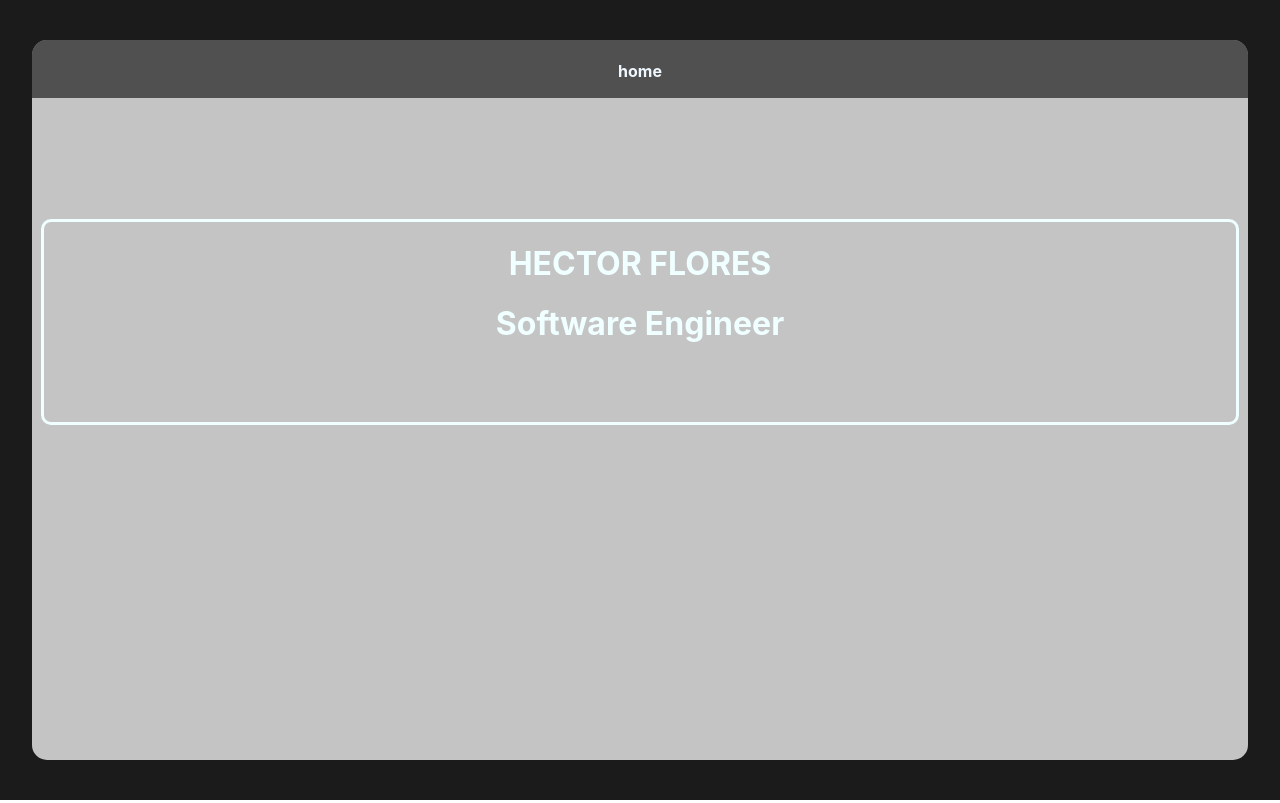
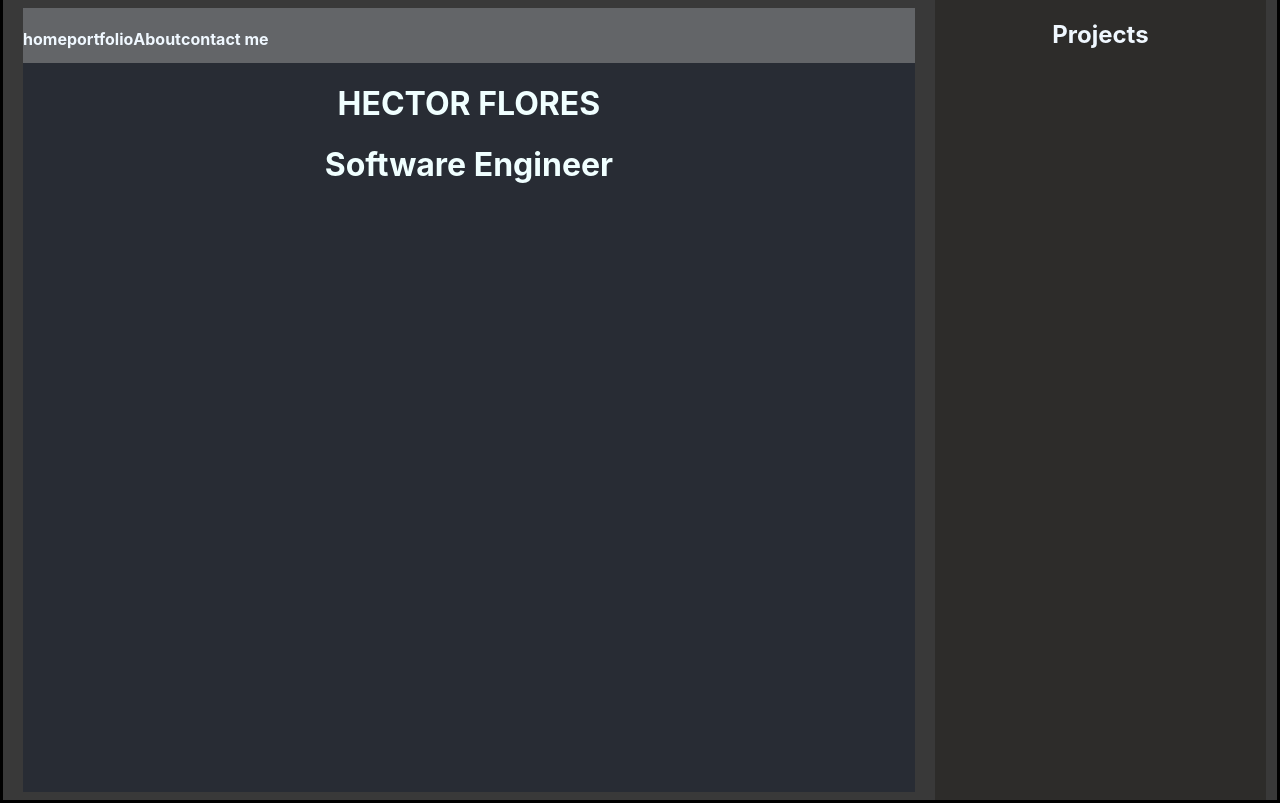
Before and after one commit to hekmaflo/my-portfolio, a React (Create React App) app in the folder my-portfolio/: page / in a window 1280 px wide. Built offline with nearby package versions, Linux system fonts and the light colour scheme.

Commit message:
updated layout

```diff
--- a/my-portfolio/src/App.css
+++ b/my-portfolio/src/App.css
@@ -4,7 +4,7 @@
   align-content: center;
   justify-content: center;
   text-align: center;
-  background-color: rgb(27, 27, 27);
+  background-color: rgb(3, 26, 0);
   height: 100vh;
 }
 
@@ -12,27 +12,37 @@
   display: flex;
   align-items: center;
   align-content: center;
-  flex-direction: column;
-  height: 90vh;
-  width: 95%;
-  background-color: rgb(196, 196, 196);
-  border-radius: 15px;
+  flex-direction: row;
+  height: 100vh;
+  width: 100%;
+  background-color: rgb(57, 57, 57);
+  border-style: solid;
+  /* border-radius: 15px; */
+}
+
+.Projects {
+  background-color: rgb(45, 44, 42);
+  color: aliceblue;
+  width: 26%;
+  height: 100vh;
 }
 
 .Nav {
-  background-color: rgba(0, 0, 0, 0.591);
-  border-radius: 15px 15px 0px 0px;
+  display: flex;
+  background-color: rgba(140, 140, 140, 0.591);
+  /* border-radius: 15px 15px 0px 0px; */
   color: aliceblue;
-  height: 8%;
+  height: 7%;
   width: 100%;
 }
 
 .Intro-card {
-  margin-top: 10%;
-  width: 98%;
-  height: 200px;
-  border-style: solid;
-  border-radius: 10px;
+  margin: 20px;
+  width: 70%;
+  height: 98%;
+  background-color: #282c34;
+  /* border-style: solid; */
+  /* border-radius: 10px; */
   color: azure;
 }
 
--- a/my-portfolio/src/App.js
+++ b/my-portfolio/src/App.js
@@ -5,12 +5,18 @@ function App() {
   return (
     <div className="App">
       <div className="Main">
-        <div className="Nav">
-          <h4>home</h4>
-        </div>
         <div className="Intro-card">
+          <div className="Nav">
+            <h4>home</h4>
+            <h4>portfolio</h4>
+            <h4>About</h4>
+            <h4>contact me</h4>
+          </div>
           <h1>HECTOR FLORES</h1>
           <h1>Software Engineer</h1>
+        </div>
+        <div className="Projects">
+          <h2>Projects</h2>
         </div>
       </div>
     </div>
```
